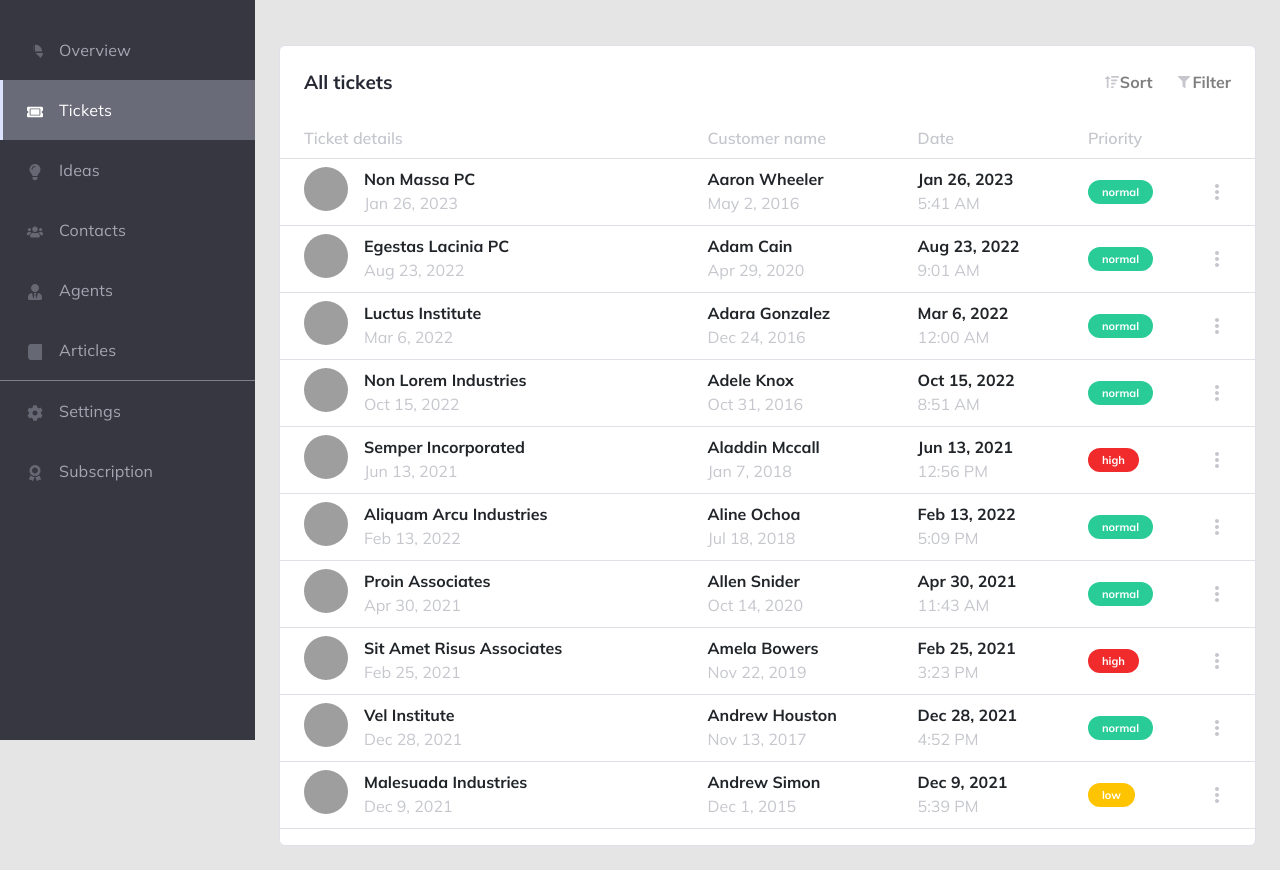
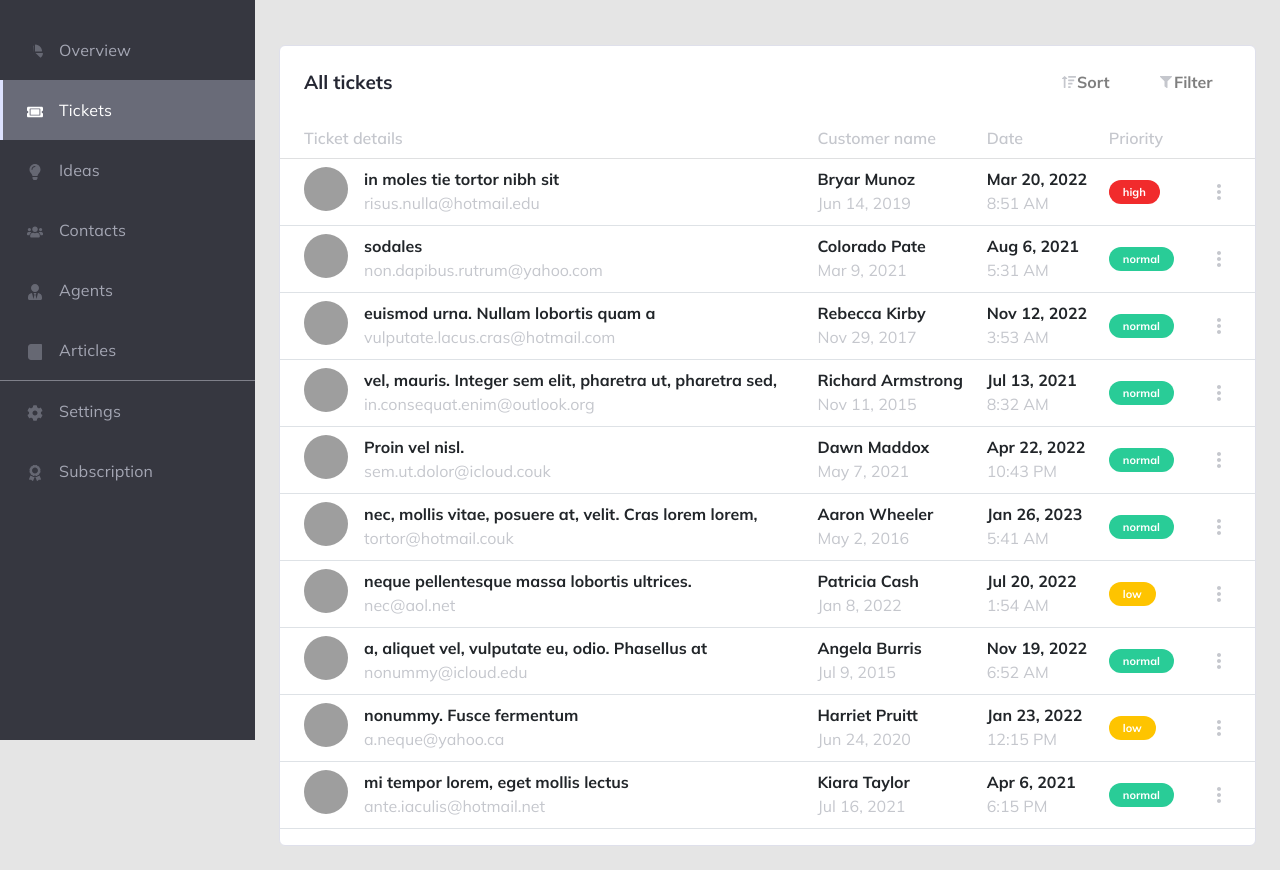
Before and after one commit to Tohirjon-Odilov/admin__dashboard, a plain HTML site: page index.html in a window 1280 px wide. Shown: the part 60-930 px from the top of the page. Drawn offline with nearby package versions, Linux system fonts and the light colour scheme; grey boxes are pictures that could not be loaded.

Commit message:
add sort to admin dashboard

```diff
--- a/css/style.css
+++ b/css/style.css
@@ -161,10 +161,22 @@ body {
 }
 
 .low {
+	padding: 5px 14px;
 	background: #fec400;
+	border-radius: 100px;
+	color: white !important;
+	font-weight: 700;
+	font-size: 11px;
+	line-height: 50px;
 }
 
 .normal {
+	padding: 5px 14px;
+	border-radius: 100px;
+	color: white !important;
+	font-weight: 700;
+	font-size: 11px;
+	line-height: 50px;
 	background: #29cc97;
 }
 
@@ -178,7 +190,25 @@ table span {
 	color: #c5c7cd !important;
 }
 
-#filter,
+/* #filter,
 #sort {
 	cursor: pointer;
+} */
+
+#sort select,
+#filter select {
+	cursor: pointer;
+	appearance: none;
+	border: none;
+	outline: none;
+	background: none;
 }
+tr td:first-child img {
+	border-radius: 50%;
+	width: 44px;
+	height: 44px;
+}
+
+tr td:last-child img {
+	padding: 13px;
+}
--- a/index.html
+++ b/index.html
@@ -138,6 +138,7 @@
 												d="M2.4 7.20002C3.2825 7.20002 4 6.48252 4 5.60002C4 4.71752 3.2825 4.00002 2.4 4.00002C1.5175 4.00002 0.8 4.71752 0.8 5.60002C0.8 6.48252 1.5175 7.20002 2.4 7.20002ZM13.6 7.20002C14.4825 7.20002 15.2 6.48252 15.2 5.60002C15.2 4.71752 14.4825 4.00002 13.6 4.00002C12.7175 4.00002 12 4.71752 12 5.60002C12 6.48252 12.7175 7.20002 13.6 7.20002ZM14.4 8.00002H12.8C12.36 8.00002 11.9625 8.17753 11.6725 8.46502C12.68 9.01753 13.395 10.015 13.55 11.2H15.2C15.6425 11.2 16 10.8425 16 10.4V9.60003C16 8.71753 15.2825 8.00002 14.4 8.00002ZM8 8.00002C9.5475 8.00002 10.8 6.74752 10.8 5.20002C10.8 3.65252 9.5475 2.40002 8 2.40002C6.4525 2.40002 5.2 3.65252 5.2 5.20002C5.2 6.74752 6.4525 8.00002 8 8.00002ZM9.92 8.80002H9.7125C9.1925 9.05002 8.615 9.20003 8 9.20003C7.385 9.20003 6.81 9.05002 6.2875 8.80002H6.08C4.49 8.80002 3.2 10.09 3.2 11.68V12.4C3.2 13.0625 3.7375 13.6 4.4 13.6H11.6C12.2625 13.6 12.8 13.0625 12.8 12.4V11.68C12.8 10.09 11.51 8.80002 9.92 8.80002ZM4.3275 8.46502C4.0375 8.17753 3.64 8.00002 3.2 8.00002H1.6C0.7175 8.00002 0 8.71753 0 9.60003V10.4C0 10.8425 0.3575 11.2 0.8 11.2H2.4475C2.605 10.015 3.32 9.01753 4.3275 8.46502Z"
 											/>
 										</svg>
+
 									</div>
 									<strong id="aside__text">Contacts</strong>
 							</li>
@@ -246,11 +247,22 @@
 							<div class="d-flex">
 								<div id="sort" class="sort__wrapper d-flex align-content-center pe-4">
 									<img src="./images/sort.svg" alt="">
-									<strong class="text-black-50">Sort</strong>
+									<select id="sorted" class="text-black-50 fw-bold" name="sort">
+										<option selected disabled>Sort</option>
+										<option value="a-z">A-Z</option>
+										<option value="z-a">Z-A</option>
+										<option value="reset">Default</option>
+									</select>
 								</div>
 								<div id="filter" class="filter__wrapper d-flex align-content-center">
 									<img src="./images/filter.svg" alt="">
-									<strong class="text-black-50">Filter</strong>
+									<!-- <strong class="text-black-50">Filter</strong> -->
+									<select id="filtered" class="text-black-50 fw-bold" name="filter">
+										<option selected disabled>Filter</option>
+										<option value="high">High</option>
+										<option value="normal">Normal</option>
+										<option value="low">Low</option>
+									</select>
 								</div>
 							</div>
 						</div>
--- a/js/script.js
+++ b/js/script.js
@@ -1,15 +1,23 @@
 // import the file which users.js
 import data from './users.js'
 
+// createElement function
+const createEl = (...tags) => tags.map((tag) => document.createElement(tag));
+//! select querySelector
+function $(selector) {
+  return document.querySelectorAll(selector);
+}
 
-// selectors
+// !selectors
+let body = document.body
 let listGroup = $('.list-group')
-let svg = $('#aside-svg')
 let asideText = $('#aside__text')
-let tbody = $('#tbody')
-let sort = $('#sort')
-let filter = $('#filter')
+let tbody = body.querySelector('#tbody')
+let sort = body.querySelector('#sorted')
+let filter = body.querySelector('#filtered')
+let table = $('.table')
 
+// !aside bar
 listGroup.forEach(el => {
   el.addEventListener('click', function (e) {
     el.classList.toggle('active');
@@ -19,74 +27,200 @@ asideText.forEach(textEl => {
   textEl.classList.toggle('aside__text')
 })
 
+//! sort filter value = defaultga tenglash
+sort.value = "Sort"
+filter.value = "Filter"
+
+//! render
+render(data)
+
+function render(data) {
+  tbody.textContent = '';
+  for (let el = 0; el < 10; el++) {
+
+    //! created elements
+    const [row, td1, imgWrapper, img, textWrapper, title, online, td2, name, register, td3, online2, date, td4, btn, td5, edit] = createEl("tr", "td", "div", "img", "div", "strong", "span", "td", "strong", "span", "td", "strong", "span", "td", "span", "td", "img")
+
+    //! data concate to elements
+    td1.className = 'ps-4'
+    imgWrapper.className = 'd-flex'
+    img.src = data[el].ava
+    textWrapper.className = 'd-flex flex-column ps-3'
+    title.textContent = data[el].text
+    online.textContent = data[el].email
+    textWrapper.append(title, online)
+    imgWrapper.append(img, textWrapper)
+    td1.append(imgWrapper)
+
+    name.className = 'd-flex'
+    name.textContent = data[el].name
+    register.textContent = data[el].date_of_register
+    td2.append(name, register)
+
+    online2.className = 'd-flex'
+    online2.textContent = data[el].date_of_onliine
+    date.textContent = data[el].time
+    td3.append(online2, date)
+
+    btn.className = 'line-height'
+    btn.textContent = data[el].priority
+    //! change btn color
+    switch (btn.textContent) {
+      case 'high':
+        btn.className = 'high'
+        break;
+      case 'normal':
+        btn.className = 'normal'
+        break;
+      default:
+        btn.className = 'low'
+        break;
+    }
+    td4.append(btn)
+
+    edit.src = '../images/menu-settings.svg'
+    td5.append(edit)
+
+    //! main append
+    row.append(td1, td2, td3, td4, td5)
+    tbody.appendChild(row)
+  }
+}
+
+//! sorting data
+let sorted = null;
+let defaultt = data
+sort.addEventListener('change', function (e) {
+  let sortValue = e.target.value
+  // console.log(sortValue);
+  switch (sortValue) {
+    case 'a-z':
+      sorted = [...data].sort((a, b) => a.name.localeCompare(b.name));
+      break;
+    case 'z-a':
+      sorted = [...data].sort((a, b) => b.name.localeCompare(a.name));
+      break
+    default:
+      sorted = defaultt
+      break;
+  }
+  render(sorted)
+})
+
+//! filtering data
+let filtered = null
+filter.addEventListener('change', (e) => {
+  let filterValue = e.target.value
+  // console.log(filterValue);
+  switch (filterValue) {
+    case "high":
+      filtered = [...data].filter((el) => el.priority === "high");
+      break
+  }
+  render(filtered)
+})
+
+
+
+
+
+
+
+
+
+
+
+
+
+
+
+
+
+
+
+
+
+
+
+
+
+
+
+
+
+
+
+
 // render(data)
 
-function render(data) {
-  tbody.textConent = "5"
-  // console.log(tbody);
-  for (let i = 0; i < 10; i++) {
-    let tr = document.createElement('tr')
-    let priority = data[i].priority
+// function render(data) {
+//   tbody.textConent = "5"
+//   // console.log(tbody);
+//   for (let i = 0; i < 10; i++) {
+//     let tr = document.createElement('tr')
+//     let priority = data[i].priority
 
-    tr.innerHTML = `
-    <td class="ps-4">
-      <div class="d-flex">
-        <img class="rounded-circle" width=44 height=44 src="${data[i].ava}" alt="">
-        <div class="d-flex flex-column ps-3">
-          <strong>${data[i].company}</strong>
-          <span>${data[i].date_of_onliine}</span>
-        </div>
-      </div>
-    </td>
-    <td>
-      <strong class="d-flex">${data[i].name}</strong>
-      <span>${data[i].date_of_register}</span>
-    </td>
-    <td>
-      <strong class="d-flex">${data[i].date_of_onliine}</strong>
-      <span>${data[i].time}</span>
-    </td>
-    <td>
-      <span class="line-height high">${priority}</span>
-    </td>
-    <td>
-      <img class="line-height-img" src="./images/menu-settings.svg" alt="">
-    </td>
-  `
+//     tr.innerHTML = `
+//     <td class="ps-4">
+//       <div class="d-flex">
+//         <img class="rounded-circle" width=44 height=44 src="${data[i].ava}" alt="">
+//         <div class="d-flex flex-column ps-3">
+//           <strong>${data[i].company}</strong>
+//           <span>${data[i].date_of_onliine}</span>
+//         </div>
+//       </div>
+//     </td>
+//     <td>
+//       <strong class="d-flex">${data[i].name}</strong>
+//       <span>${data[i].date_of_register}</span>
+//     </td>
+//     <td>
+//       <strong class="d-flex">${data[i].date_of_onliine}</strong>
+//       <span>${data[i].time}</span>
+//     </td>
+//     <td>
+//       <span class="line-height high">${priority}</span>
+//     </td>
+//     <td>
+//       <img class="line-height-img" src="./images/menu-settings.svg" alt="">
+//     </td>
+//   `
 
-    // APPEND
-    tbody[0].append(tr)
+//     // APPEND
+//     tbody[0].append(tr)
 
-    // CHANGE LISTGROUP BACKGROUND
-    let color = $('.line-height')
-    if (priority === 'normal') {
-      color[i].classList.add('normal')
-    } else if (priority === 'low') {
-      color[i].classList.add('low')
-    } else {
-      // if (color[i].hasAttribute('class', high)) {
-      color[i].classList.add('high')
-      // }
-    }
-    console.log(color[i]);
-  }
-}
+//     // CHANGE LISTGROUP BACKGROUND
+//     let color = $('.line-height')
+//     if (priority === 'normal') {
+//       color[i].classList.add('normal')
+//     } else if (priority === 'low') {
+//       color[i].classList.add('low')
+//     } else {
+//       // if (color[i].hasAttribute('class', high)) {
+//       color[i].classList.add('high')
+//       // }
+//     }
+//     console.log(color[i]);
+//   }
+// }
 // render(data)
 // console.log(tbody);
 
 
 // function sort() {
-let sorted = [...data].sort((a, b) => a.name.localeCompare(b.name));
+// let sorted = [...data].sort((a, b) => a.name.localeCompare(b.name));
 // a.name < b.name
 // if (a.name > b.name) return 1;
 // else if (b.name > a.name) return -1;
 // return 0
 // })
-render(sorted)
+// render(sorted)
 // }
 // sort()
 // tbody.innerHTML = ""
 
+// let num = (5, 9)
+// console.log(num);
 
 
 
--- a/js/utilites.js
+++ b/js/utilites.js
@@ -1,3 +1,5 @@
-function $(selector) {
-  return document.querySelectorAll(selector);
-}
+
+
+
+
+// export { $, createEl }
```
